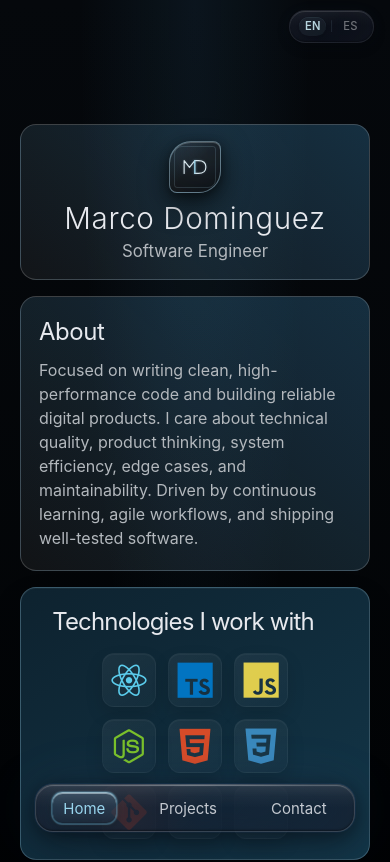
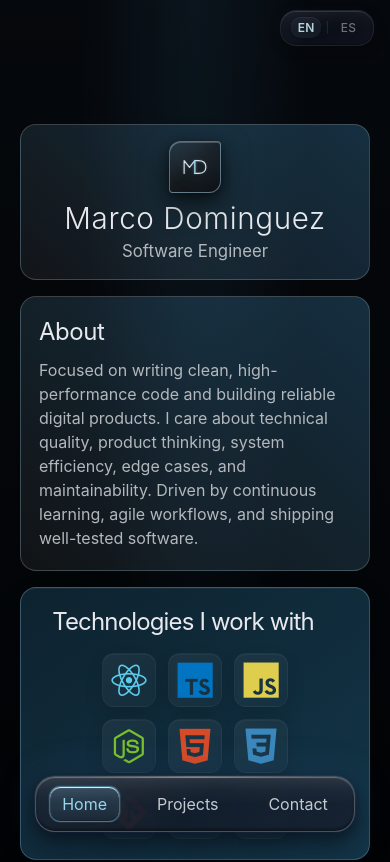
Before and after one commit to Marcodggz/portfolio, a React (Vite) app: page / in a window 390 px wide. Shown: the top 862 px of the page. Built offline with nearby package versions, Linux system fonts and the light colour scheme.

Commit message:
feat(ui): refine responsive branding and navigation

```diff
--- a/src/components/home/NameCard/NameCard.module.css
+++ b/src/components/home/NameCard/NameCard.module.css
@@ -21,12 +21,12 @@
   display: inline-flex;
   align-items: center;
   justify-content: center;
-  width: 94px;
-  height: 94px;
+  width: 88px;
+  height: 88px;
   aspect-ratio: 1;
   flex: 0 0 auto;
   border: 1px solid rgba(174, 215, 236, 0.45);
-  border-radius: 22px 8px 22px 8px;
+  border-radius: 19px 7px 19px 7px;
   background:
     linear-gradient(135deg, rgba(77, 176, 238, 0.16), transparent 48%),
     linear-gradient(145deg, rgba(35, 38, 41, 0.96), rgba(18, 22, 28, 0.98));
@@ -42,9 +42,9 @@
 .mark::before {
   content: "";
   position: absolute;
-  inset: 8px;
+  inset: 7px;
   border: 1px solid rgba(174, 215, 236, 0.16);
-  border-radius: 14px 4px 14px 4px;
+  border-radius: 13px 4px 13px 4px;
   pointer-events: none;
 }
 
@@ -138,6 +138,7 @@
   .mark {
     width: 64px;
     height: 64px;
+    border-radius: 15px 6px 15px 6px;
   }
 
   .mark::before {
@@ -177,11 +178,11 @@
   .mark {
     width: 52px;
     height: 52px;
+    border-radius: 12px 4px 12px 4px;
   }
 
   .mark::before {
-    inset: 4px;
-    border-radius: 8px 3px 8px 3px;
+    display: none;
   }
 
   .markGlyph {
--- a/src/components/shared/LanguageSwitcher/LanguageSwitcher.module.css
+++ b/src/components/shared/LanguageSwitcher/LanguageSwitcher.module.css
@@ -91,23 +91,23 @@
 /* Responsive adjustments */
 @media (max-width: 768px) {
   .languageSwitcher {
-    padding: 0.4rem 0.65rem;
-    font-size: 0.75rem;
-    gap: 0.25rem;
+    padding: 0.45rem 0.7rem;
+    font-size: 0.8rem;
+    gap: 0.3rem;
   }
 
   .langButton {
-    padding: 0.2rem 0.4rem;
+    padding: 0.22rem 0.45rem;
   }
 }
 
 @media (max-width: 480px) {
   .languageSwitcher {
-    padding: 0.375rem 0.6rem;
-    font-size: 0.7rem;
+    padding: 0.4rem 0.65rem;
+    font-size: 0.75rem;
   }
 
   .langButton {
-    padding: 0.15rem 0.35rem;
+    padding: 0.18rem 0.4rem;
   }
 }
--- a/src/components/shared/Nav/Nav.module.css
+++ b/src/components/shared/Nav/Nav.module.css
@@ -174,10 +174,6 @@
   font-size: 14.5px;
 }
 
-.navLinksEs :global(a) {
-  padding: 7px 10px;
-}
-
 .navLinks :global(a) {
   display: inline-block;
   padding: 7px 12px;
@@ -188,24 +184,87 @@
   cursor: pointer;
 }
 
+.navLinksEs :global(a) {
+  padding: 7px 10px;
+}
+
 .navLinks :global(a.active) {
   color: color-mix(in srgb, var(--color-nav-accent) 72%, white);
 }
 
 /* ── Mobile ≤ 600px ──────────────────────────────────────────────────────── */
 @media (max-width: 600px) {
+  .navLinks {
+    gap: 24px;
+    font-size: 16px;
+  }
+
+  .navLinksEs {
+    gap: 18px;
+    font-size: 15.5px;
+  }
+
+  .navLinks :global(a) {
+    padding: 8px 13px;
+  }
+
+  .navLinksEs :global(a) {
+    padding: 8px 11px;
+  }
+
   .nav {
     width: 100%;
     max-width: none;
-    height: 48px;
+    height: 56px;
     margin: 0;
+    border-radius: 20px;
+    background: linear-gradient(
+      135deg,
+      rgba(30, 38, 52, 0.92) 0%,
+      rgba(18, 27, 40, 0.9) 50%,
+      rgba(24, 33, 48, 0.92) 100%
+    );
+    border-color: rgba(255, 255, 255, 0.22);
+    box-shadow:
+      0 0 46px rgba(100, 150, 255, 0.12),
+      0 12px 32px rgba(0, 0, 0, 0.58),
+      0 4px 14px rgba(0, 0, 0, 0.4),
+      inset 0 1px 1px rgba(255, 255, 255, 0.3),
+      inset 0 -2px 3px rgba(0, 0, 0, 0.42),
+      0 0 0 1px rgba(100, 150, 255, 0.14);
+  }
+
+  .nav::before {
+    border-radius: 20px 20px 0 0;
+  }
+
+  .nav::after {
+    opacity: 0.75;
   }
 }
 
 /* ── Narrow mobile ≤ 375px ───────────────────────────────────────────────── */
 @media (max-width: 375px) {
   .nav {
-    height: 48px;
+    height: 54px;
+  }
+
+  .navLinks {
+    gap: 18px;
+    font-size: 15.5px;
+  }
+
+  .navLinksEs {
+    gap: 14px;
+    font-size: 15px;
+  }
+
+  .navLinks :global(a) {
+    padding: 7px 11px;
+  }
+
+  .navLinksEs :global(a) {
+    padding: 7px 9px;
   }
 }
 
--- a/src/styles/global.css
+++ b/src/styles/global.css
@@ -29,8 +29,15 @@
 
 html {
   background: var(--background-app);
+  color-scheme: dark;
   /* Force scrollbar gutter to prevent layout shift when scrollbar appears */
   overflow-y: scroll;
+}
+
+body,
+#root {
+  min-height: 100vh;
+  background: var(--background-app);
 }
 
 /* ─── Screen-reader-only utility ─────────────────────────────────────────────
```
